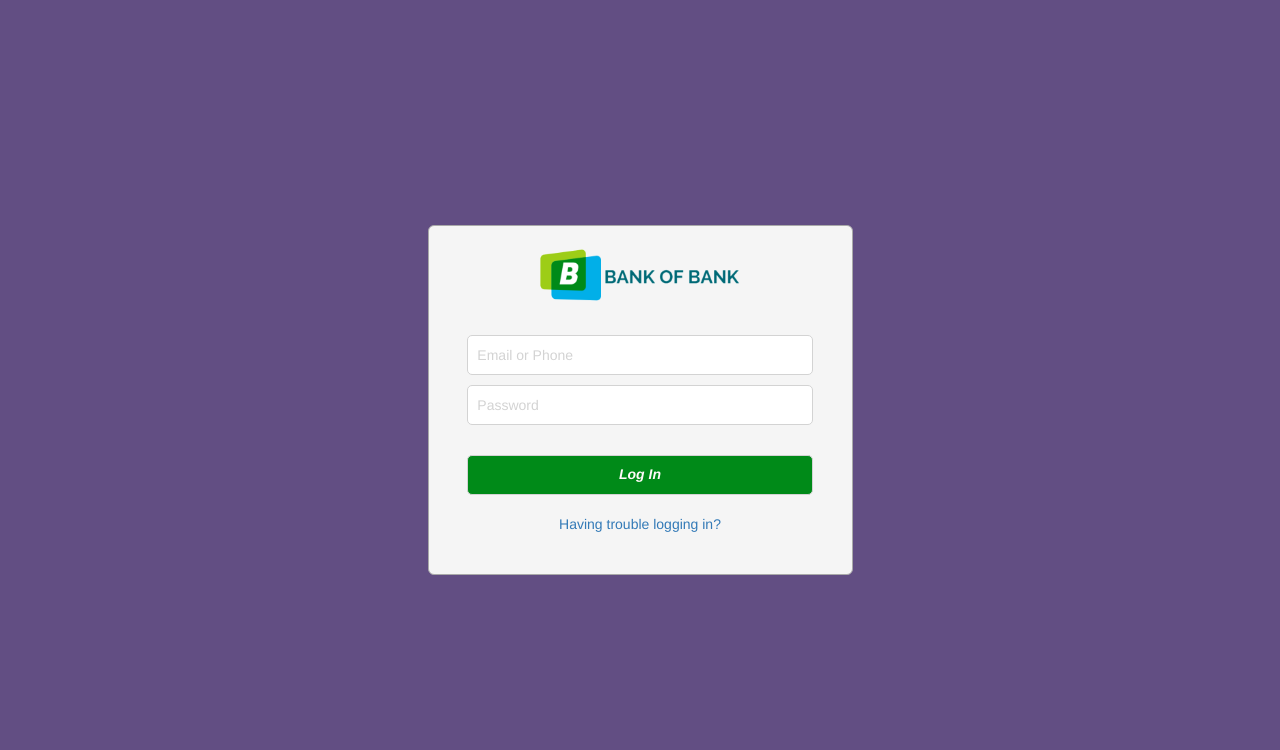
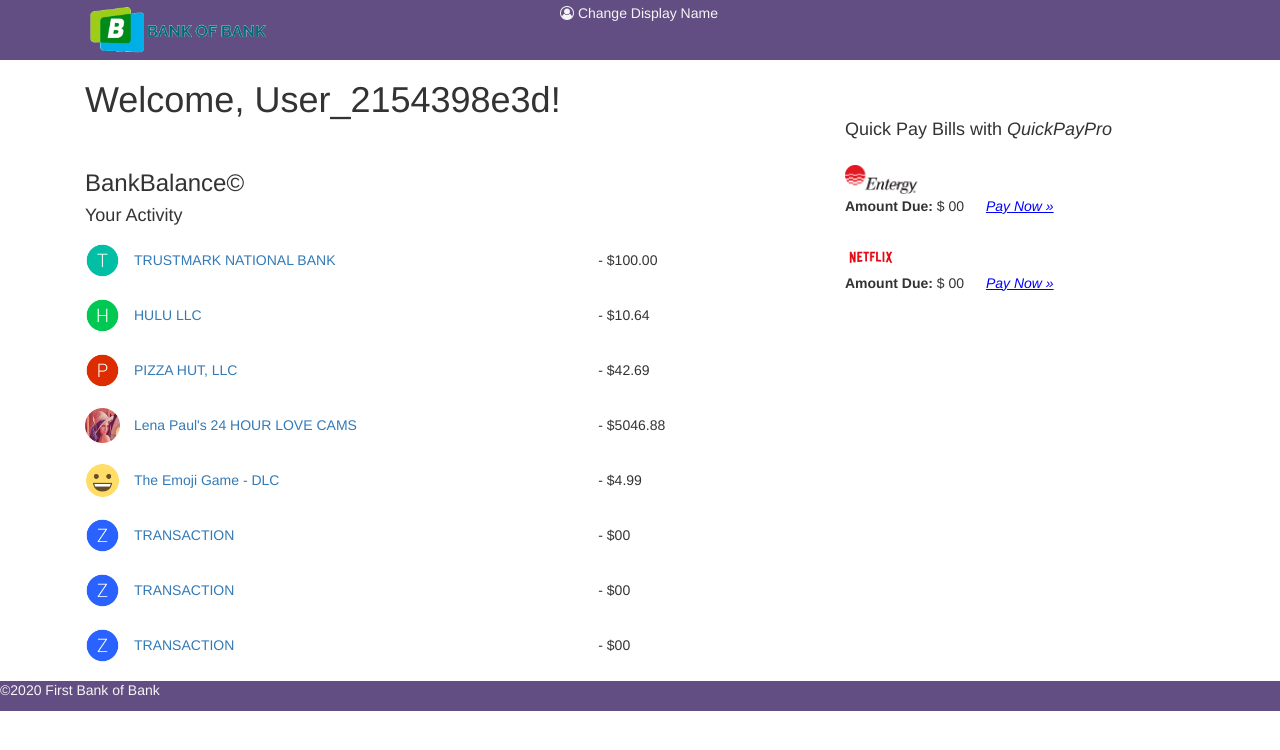
Before and after one commit to janaeknight/atm, a plain HTML site: page index.html in a window 1280 px wide. Drawn offline with Linux system fonts and the light colour scheme.

Commit message:
gen update

```diff
--- a/css/style.css
+++ b/css/style.css
@@ -15,9 +15,9 @@ header, footer {
 header a { color: var(--offColor1) };
 header a:hover { color: gainsboro; }
 footer {
-    width: 100%;
-    position: absolute; bottom: 0;
-    height: 30px;
+    position: relative;
+    width: 100%; height: 30px;
+    bottom: 0;
 }
 
 /******************* #loginScreen *******************/
@@ -68,21 +68,6 @@ footer {
 
 /******************* #mainScreen *******************/
 
-.activity-alert {
-    display: flex; flex-direction: row;
-    width: 98%; height: 40px;
-
-    align-items: center;
-    margin: 15px 0; padding: 5px 0;
-}
-.activity-alert img {
-    height: 35px; border-radius: 100%; padding-right: 14px;
-}
-.activity-alert a:hover { text-decoration: none; color: auto; }
-.activity-alert span {
-    justify-self: flex-end; justify-content: flex-end; justify-self: flex-end; text-justify: distribute-all-lines;
-}
-
 #mainScreen aside {
     margin: 25px auto;
 }
@@ -95,6 +80,27 @@ footer {
     font-style: italic; padding-left: 18px;
     cursor: pointer !important;
 }
+#mainScreen a:hover { cursor: pointer !important; }
+
+.activity-alert {
+    display: flex; flex-direction: row;
+    width: 98%; height: 40px;
+
+    align-items: center;
+    margin: 15px 0; padding: 5px 0;
+}
+.activity-alert img {
+    height: 35px; padding-right: 14px;
+}
+.activity-alert a:hover { text-decoration: none; color: auto; }
+.activity-alert span {
+    justify-self: flex-end; justify-content: flex-end; justify-self: flex-end; text-justify: distribute-all-lines;
+}
+.activity-alert .row {
+    width: inherit;
+}
+
+.quickPay { margin-top: 50px; }
 
 /*
 
@@ -102,4 +108,5 @@ footer {
 
 */
 
-#mainScreen { display: none; }
+#mainScreen { display: block; }
+#loginScreen { display: none; }
--- a/index.html
+++ b/index.html
@@ -60,34 +60,117 @@
     </div>
     <div class="screen" id="mainScreen">
         <header>
-            <div class="nav-brand">
-
+            <div class="container">
+                <div class="nav-brand col-xs-5">
+                    <img src="images/bob-logo.png" height="52">
+                </div>
+                <nav class="nav-links col-xs-7">
+                    <a><i class="fa fa-user-circle-o"></i> Change Display Name</a>
+                </nav>
             </div>
-            <nav class="nav-links">
-                <a href=""><i class="fa fa-user-circle-o"></i> Sign Out</a>
-            </nav>
         </header>
         <div class="container">
             <div class="col-sm-8">
-                <h1> Welcome, User_2154233498e3d!</h1>
+                <h1> Welcome, User_2154398e3d!</h1>
                 <br>
+                <div class="bankbalance">
+                    <h3>BankBalance&copy;</h3>
+                </div>
                 <div id="activity">
-                    <h3>Your Activity</h3>
+                    <h4>Your Activity</h4>
                     <div id="activity-box">
                         <div class="activity-alert">
-                            <img src="images/prof-peng.png">
-                                <a>TRUSTMARK NATIONAL BANK</a>
-                                <span>- $100.00</span>
-                        </div>
+                            <img src="images/t.png">
+                            <div class="row">
+                                <div class="col-xs-8">
+                                    <a>TRUSTMARK NATIONAL BANK</a>
+                                </div>
+                                <div class="col-xs-4">
+                                    <span>- $<span class="transactAmount" value="">100.00</span></span>
+                                </div>
+                            </div>
+                        </div> <!-- Trustmark -->
                         <div class="activity-alert">
-                            <img src="images/prof-peng.png">
-                                <a>TRUSTMARK NATIONAL BANK</a>
-                                <span>- $100.00</span>
-                        </div>
+                            <img src="images/h.png">
+                            <div class="row">
+                                <div class="col-xs-8">
+                                    <a>HULU LLC</a>
+                                </div>
+                                <div class="col-xs-4">
+                                    <span>- $<span class="transactAmount" value="">10.64</span></span>
+                                </div>
+                            </div>
+                        </div> <!-- Hulu -->
+                        <div class="activity-alert">
+                            <img src="images/p.png">
+                            <div class="row">
+                                <div class="col-xs-8">
+                                    <a>PIZZA HUT, LLC</a>
+                                </div>
+                                <div class="col-xs-4">
+                                    <span>- $<span class="transactAmount" value="">42.69</span></span>
+                                </div>
+                            </div>
+                        </div> <!-- Pizza Hut -->
+                        <div class="activity-alert">
+                            <img src="images/prof_lena5.png">
+                            <div class="row">
+                                <div class="col-xs-8">
+                                    <a>Lena Paul's 24 HOUR LOVE CAMS</a>
+                                </div>
+                                <div class="col-xs-4">
+                                    <span>- $<span class="transactAmount" value="">5046.88</span></span>
+                                </div>
+                            </div>
+                        </div> <!-- Lena Paul-->
+                        <div class="activity-alert">
+                            <img src="images/prof-smiley.png">
+                            <div class="row">
+                                <div class="col-xs-8">
+                                    <a>The Emoji Game - DLC</a>
+                                </div>
+                                <div class="col-xs-4">
+                                    <span>- $<span class="transactAmount" value="">4.99</span></span>
+                                </div>
+                            </div>
+                        </div> <!-- Emoji Game -->
+                        <div class="activity-alert">
+                            <img src="images/z.png">
+                            <div class="row">
+                                <div class="col-xs-8">
+                                    <a>TRANSACTION</a>
+                                </div>
+                                <div class="col-xs-4">
+                                    <span>- $<span class="transactAmount" value="">00</span></span>
+                                </div>
+                            </div>
+                        </div> <!--  -->
+                        <div class="activity-alert">
+                            <img src="images/z.png">
+                            <div class="row">
+                                <div class="col-xs-8">
+                                    <a>TRANSACTION</a>
+                                </div>
+                                <div class="col-xs-4">
+                                    <span>- $<span class="transactAmount" value="">00</span></span>
+                                </div>
+                            </div>
+                        </div> <!--  -->
+                        <div class="activity-alert">
+                            <img src="images/z.png">
+                            <div class="row">
+                                <div class="col-xs-8">
+                                    <a>TRANSACTION</a>
+                                </div>
+                                <div class="col-xs-4">
+                                    <span>- $<span class="transactAmount" value="">00</span></span>
+                                </div>
+                            </div>
+                        </div> <!--  -->
                     </div>
                 </div>
             </div>
-            <div class="col-sm-4">
+            <div class="col-sm-4 quickPay">
                 <h4>Quick Pay Bills with <em>QuickPayPro</em></h4>
                 <aside id="">
                     <img src="images/logo-entergy.png">
--- a/java/javascript.js
+++ b/java/javascript.js
@@ -1,6 +1,7 @@
 var email = "";
 var password  = "";
 var username = "";
+var balance = 0;
 
 var logins = 0;
 
@@ -16,7 +17,7 @@ $("#loginBtn").click(function() {
         logins +=1; console.log(logins);
         // console.log("Login attempt: SUCCESS");
     } else {
-        if ($("#emailInput").val()===email && $("#passInput").val()===email) {
+        if ($("#emailInput").val()===email && $("#passInput").val()===password) {
             console.log("Login attempt: SUCCESS");
         } else {
             console.log("Login attempt: FAIL");
```
Also changed, not shown: images/h.png (added), images/mqdefault_6s.webp (deleted), images/p.png (added), images/prof-smiley.png (added), images/prof_lena5.png (added), images/t.png (added), images/z.png (added).
